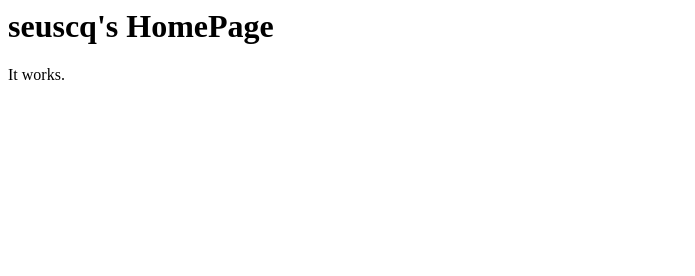
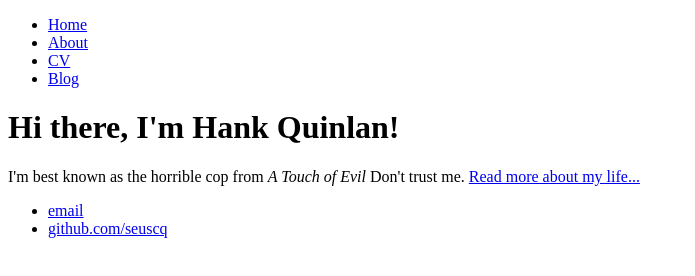
Before and after one commit to seuscq/seuscq.github.io, a plain HTML site: page index.html in a window 1280 px wide. Shown: the whole page, without its empty margins (0-695 px from the left). Drawn offline with Linux system fonts and the light colour scheme.

Commit message:
Update index.html

```diff
--- a/index.html
+++ b/index.html
@@ -1 +1,28 @@
-<h1>seuscq's HomePage</h1>It works.
+<!DOCTYPE html>
+<html>
+	<head>
+		<title>传奇’s page</title>
+	</head>
+	<body>
+		<nav>
+    		<ul>
+        		<li><a href="/">Home</a></li>
+	        	<li><a href="/about">About</a></li>
+        		<li><a href="/cv">CV</a></li>
+        		<li><a href="/blog">Blog</a></li>
+    		</ul>
+		</nav>
+		<div class="container">
+    		<div class="blurb">
+        		<h1>Hi there, I'm Hank Quinlan!</h1>
+				<p>I'm best known as the horrible cop from <em>A Touch of Evil</em> Don't trust me. <a href="/about">Read more about my life...</a></p>
+    		</div><!-- /.blurb -->
+		</div><!-- /.container -->
+		<footer>
+    		<ul>
+        		<li><a href="mailto:seuscq@gmail.com">email</a></li>
+        		<li><a href="https://github.com/seuscq">github.com/seuscq</a></li>
+			</ul>
+		</footer>
+	</body>
+</html>
```
